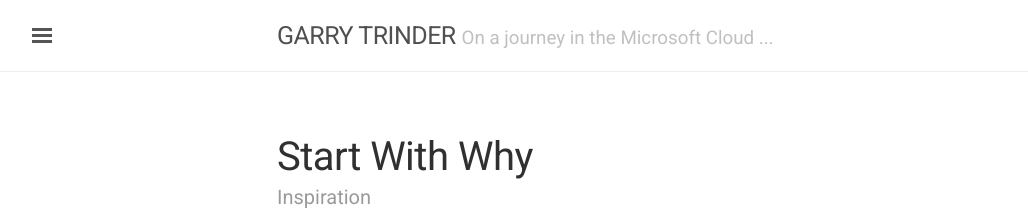
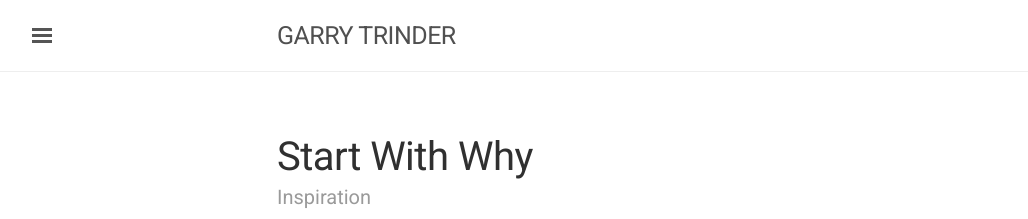
Before and after one commit to garrytrinder/garrytrinder.github.io, a Jekyll site: the page built from _posts/2018-05-24-start-with-why.md, in a window 1280 px wide. Shown: the top 219 px of the page, without its empty margins (3-1031 px from the left). Built offline with Jekyll 4.4.1, drawn with Linux system fonts in a browser that asks for light colours; nearby versions of some CDN libraries; some of the changed text lies outside the part shown.

Commit message:
Header & Sidebar Update

```diff
--- a/_config.yml
+++ b/_config.yml
@@ -6,8 +6,8 @@ relative_permalinks: false
 
 # Setup
 title: GARRY TRINDER
-tagline: On a journey in the Microsoft Cloud ...
-description: I am driven by finding better ways of solving problems to help people become more productive by sharing my knowledge with others and engaging in discussions, it will inspire us to create innovative solutions to problems using the Microsoft cloud
+tagline:
+description:
 url: https://garrytrinder.github.io
 baseurl: ""
 paginate: 5
--- a/_includes/sidebar.html
+++ b/_includes/sidebar.html
@@ -6,7 +6,6 @@
 <div class="sidebar" id="sidebar">
   <div class="sidebar-item">
     <p><img src="{{ site.baseurl }}/public/img/profile.jpg" alt="me"></p>
-    <p>{{ site.description }}</p>
   </div>
   <nav class="sidebar-nav">
     <a class="sidebar-nav-item{% if page.url == site.baseurl %} active{% endif %}" href="{{ site.baseurl }}/">Home</a>
--- a/_layouts/post.html
+++ b/_layouts/post.html
@@ -23,7 +23,7 @@ layout: default
   <div class="related">
     <h2>Related Posts</h2>
     <ul class="related-posts">
-      {% for post in site.related_posts limit:3 %}
+      {% for post in site.related_posts limit:5 %}
       <li>
         <h3>
           <a href="{{ site.baseurl }}{{ post.url }}">
--- a/public/css/mystyles.css
+++ b/public/css/mystyles.css
@@ -10,7 +10,15 @@ h6,
   font-family: "Roboto", serif;
 }
 
+.sidebar img {
+  margin: 0;
+}
+
 .sidebar-social a {
+  margin-right: 1rem;
+}
+
+.sidebar-social img {
   margin-right: 1rem;
 }
 
@@ -24,7 +32,8 @@ h6,
   display: block;
 }
 
-.post-category, .post-tags {
+.post-category,
+.post-tags {
   display: block;
   margin-top: -.5rem;
   margin-bottom: 1rem;
```
